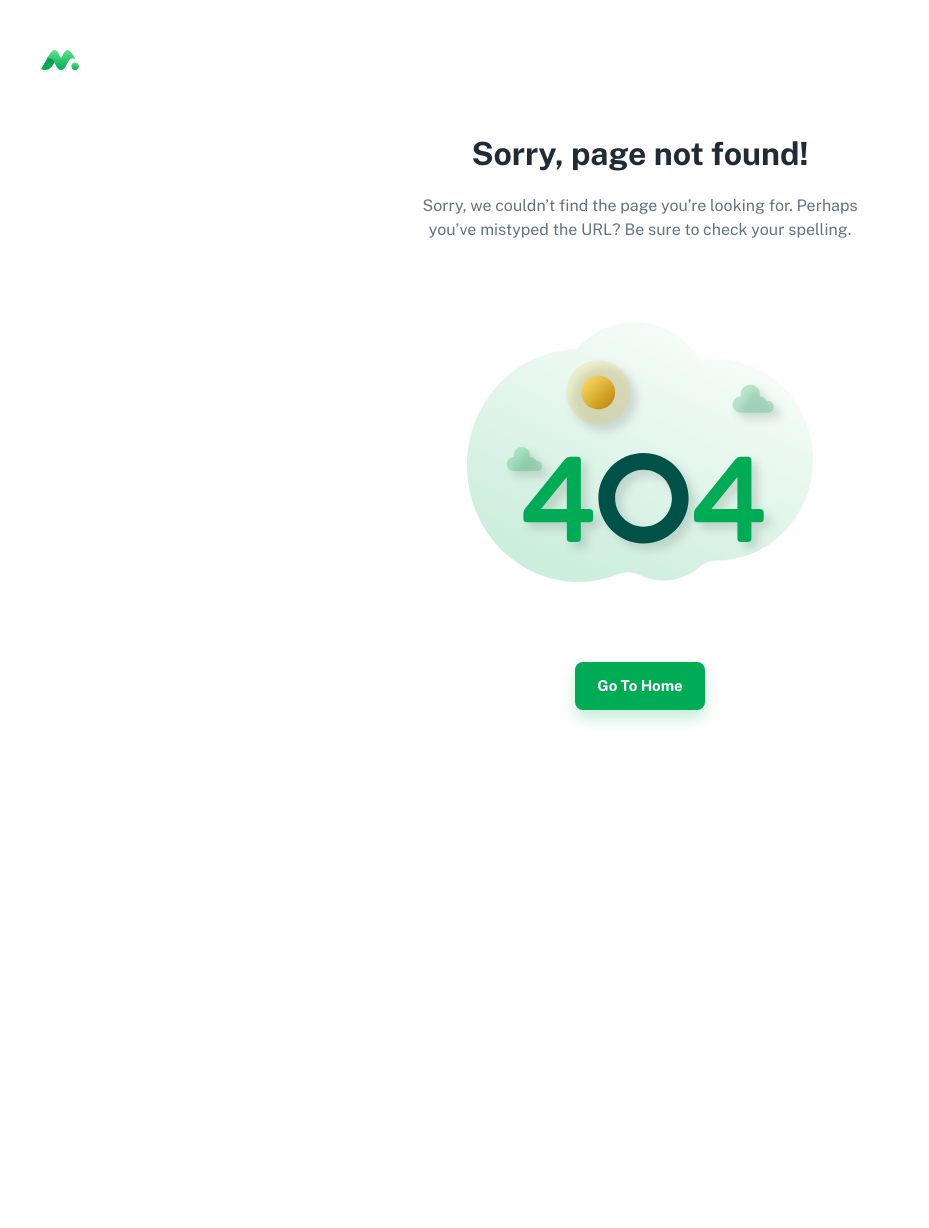
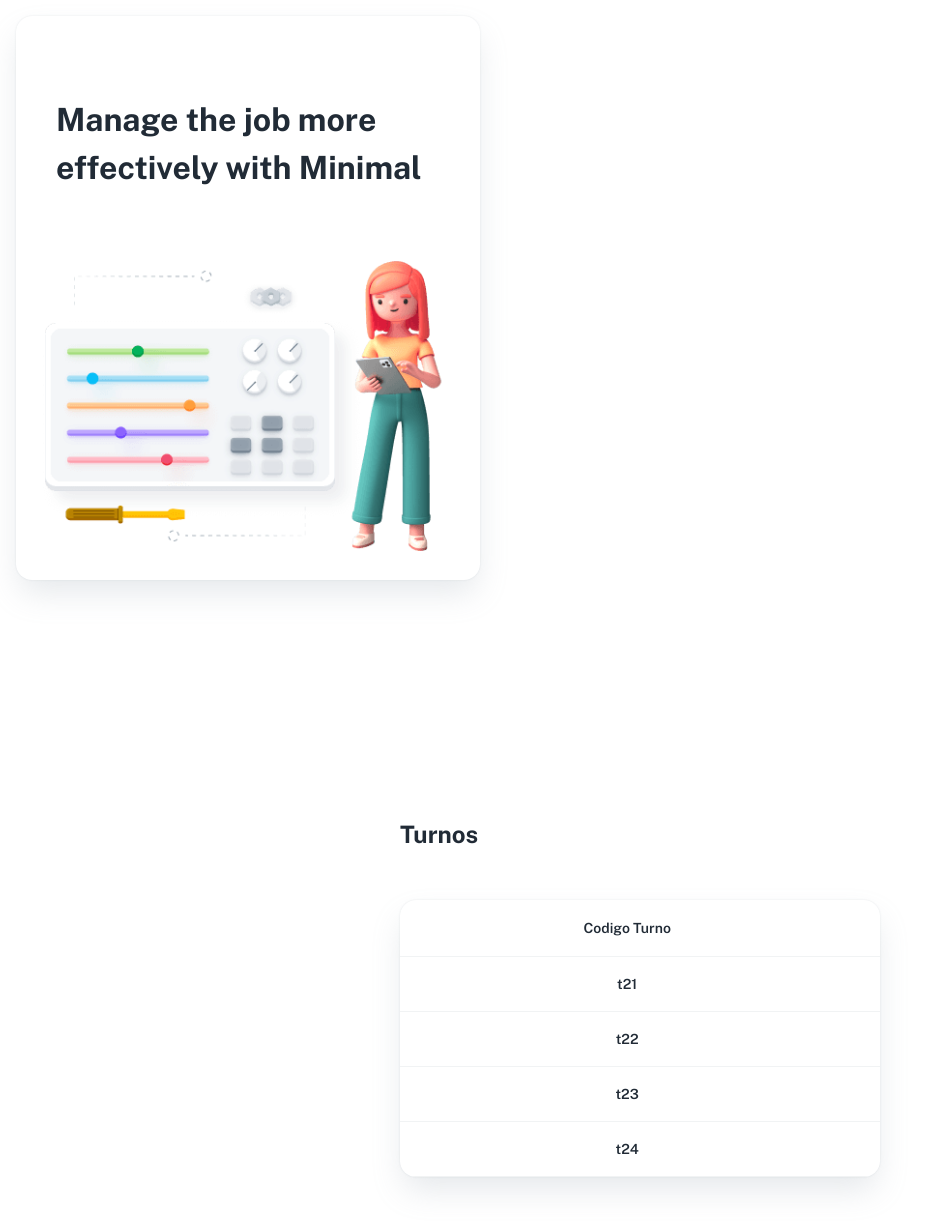
Before and after one commit to mlenism/WWW-Project, a React (Create React App) app in the folder Fronted/: page /turnos in a window 1280 px wide. Before the commit this address led to /404. Shown: the top 1228 px of the page, without its empty margins (0-929 px from the left). Before the commit the page ends 800 px from the top, so only its background shows below. Built offline with nearby package versions, Linux system fonts and the light colour scheme; a web font is replaced by a local one.

Commit message:
solucion bug listar usuarios undefined

```diff
--- a/Fronted/package.json
+++ b/Fronted/package.json
@@ -42,6 +42,7 @@
     "@iconify/icons-eva": "^1.1.0",
     "@iconify/icons-ic": "^1.1.10",
     "@iconify/react": "^3.0.1",
+    "@mui/icons-material": "^5.4.2",
     "@mui/lab": "^5.0.0-alpha.47",
     "@mui/material": "^5.0.0",
     "@mui/utils": "^5.0.0",
--- a/Fronted/src/pages/Turnos.js
+++ b/Fronted/src/pages/Turnos.js
@@ -2,6 +2,8 @@ import { filter } from 'lodash';
 import { Icon } from '@iconify/react';
 import { sentenceCase } from 'change-case';
 import { useState } from 'react';
+import { styled } from '@mui/material/styles';
+
 import plusFill from '@iconify/icons-eva/plus-fill';
 import { Link as RouterLink } from 'react-router-dom';
 // material
@@ -23,6 +25,8 @@ import {
 } from '@mui/material';
 // components
 import Page from '../components/Page';
+import { MHidden } from '../components/@material-extend';
+
 import Label from '../components/Label';
 import Scrollbar from '../components/Scrollbar';
 import SearchNotFound from '../components/SearchNotFound';
@@ -62,9 +66,44 @@ function Turnos() {
   const [rowsPerPage, setRowsPerPage] = useState(5);
   const emptyRows = page > 0 ? Math.max(0, (1 + page) * rowsPerPage - USERLIST.length) : 0;
 
+  const RootStyle = styled(Page)(({ theme }) => ({
+    [theme.breakpoints.up('md')]: {
+      display: 'flex'
+    }
+  }));
+
+  const SectionStyle = styled(Card)(({ theme }) => ({
+    width: '100%',
+    maxWidth: 464,
+    display: 'flex',
+    flexDirection: 'column',
+    justifyContent: 'center',
+    margin: theme.spacing(2, 0, 2, 2)
+  }));
+
+  const ContentStyle = styled('div')(({ theme }) => ({
+    maxWidth: 480,
+    margin: 'auto',
+    display: 'flex',
+    minHeight: '100vh',
+    flexDirection: 'column',
+    justifyContent: 'center',
+    padding: theme.spacing(12, 0)
+  }));
+
   return (
     <Page title="Turnos | Minimal-UI">
-      <Container>
+      <MHidden width="mdDown">
+        <SectionStyle>
+          <Typography variant="h3" sx={{ px: 5, mt: 10, mb: 5 }}>
+            Manage the job more effectively with Minimal
+          </Typography>
+          <img alt="register" src="/static/illustrations/illustration_register.png" />
+        </SectionStyle>
+      </MHidden>
+
+      <Container maxWidth="sm">
+        <ContentStyle>
           <Stack direction="row" alignItems="center" justifyContent="space-between" mb={5}>
             <Typography variant="h4" gutterBottom>
               Turnos
@@ -103,6 +142,7 @@ function Turnos() {
               </TableContainer>
             </Scrollbar>
           </Card>
+        </ContentStyle>
       </Container>
     </Page>
   );
--- a/Fronted/src/pages/User.js
+++ b/Fronted/src/pages/User.js
@@ -90,8 +90,7 @@ export default function User() {
   useEffect(() => {
     const usuarios = async () => {
       const response = await getUsuarios();
-
-      SETUSERLIST(response);
+      if (response !== undefined) SETUSERLIST(response);
       return response;
     };
     usuarios();
--- a/Fronted/src/routes.js
+++ b/Fronted/src/routes.js
@@ -26,7 +26,7 @@ export default function Router() {
         { path: 'app', element: <DashboardApp /> },
         { path: 'user', element: <User /> },
         { path: 'products', element: <Products /> },
-        { path: 'turnos', element: <Turnos /> },
+
         { path: 'blog', element: <Blog /> }
       ]
     },
@@ -40,6 +40,7 @@ export default function Router() {
         { path: 'solicitud', element: <Solicitud /> },
         { path: 'cedula', element: <Cedula /> },
         { path: 'confirmado', element: <Confirmado /> },
+        { path: 'turnos', element: <Turnos /> },
         { path: '/', element: <Navigate to="/dashboard" /> },
         { path: '*', element: <Navigate to="/404" /> }
       ]
```
Also changed, not shown: 1 other file (tests, documents, lock files or other folders). Lines whose indentation alone changed are shown as unchanged.
